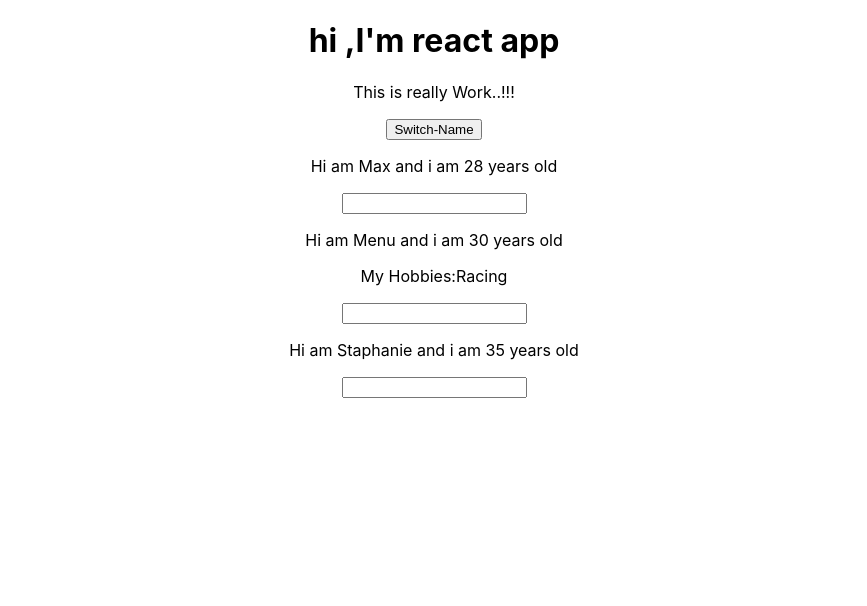
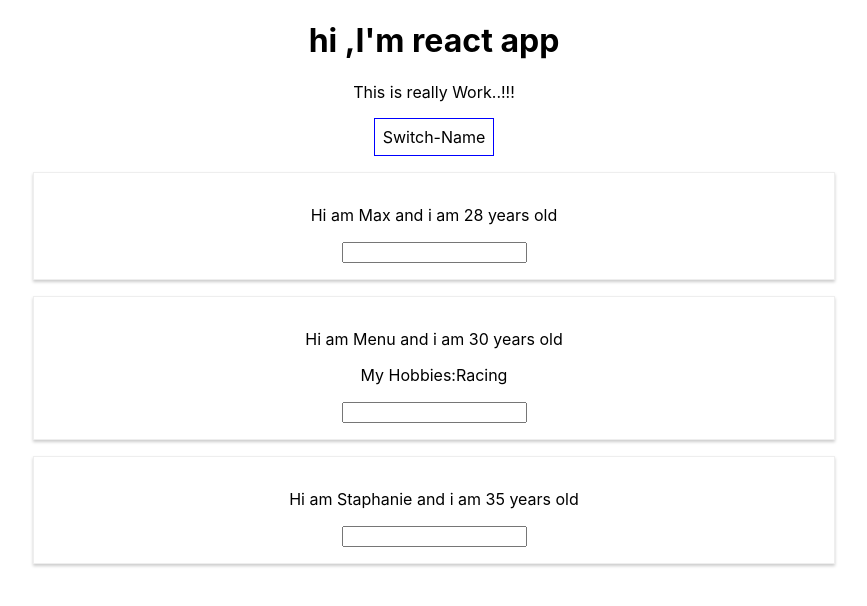
Before and after one commit to rahulgundiya/react-complete-guide, a React (Create React App) app: page / in a window 1280 px wide. Shown: the top 606 px of the page, without its empty margins (206-1073 px from the left). Built offline with nearby package versions, Linux system fonts and the light colour scheme.

Commit message:
inline style

```diff
--- a/src/App.js
+++ b/src/App.js
@@ -43,12 +43,20 @@
 
   render()
   {
+
+    const style ={
+      backgroundColor : 'white' ,
+    font : 'inherit' ,
+  border : ' 1px solid blue' ,
+  padding :'8px' ,
+  cursor :'pointer'
+    }
   return (
     <div className="App">
 
       <h1>hi ,I'm react app</h1>
      <p>This is really Work..!!!</p>
-     <button onClick ={ ()=> this.switchNameHandler('Maxmillan')}>Switch-Name</button>
+     <button style ={style} onClick ={ ()=> this.switchNameHandler('Maxmillan')}>Switch-Name</button>
 
      <div>
      <Person name= { this.state.persons[0].name } age= {this.state.persons[0].age }  / >
--- /dev/null
+++ b/src/Person/Person.css
@@ -0,0 +1,9 @@
+.Person
+{
+    width:60% ;
+    margin : 16px auto ;
+    border : 1px solid #eee;
+    box-shadow: 0 2px 3px #ccc;
+    padding: 16px;
+    text-align: center;
+}
--- a/src/Person/Person.js
+++ b/src/Person/Person.js
@@ -1,9 +1,10 @@
 import React from 'react';
+import './Person.css';
 //Using prop
 const person = (props )=>
 {
 return(
-    <div>
+    <div className = "Person">
         <p>Hi am {props.name} and i am {props.age} years old</p>
         <p>{props.children}</p>
         <input type="text" onChange={props.changed} />
```
